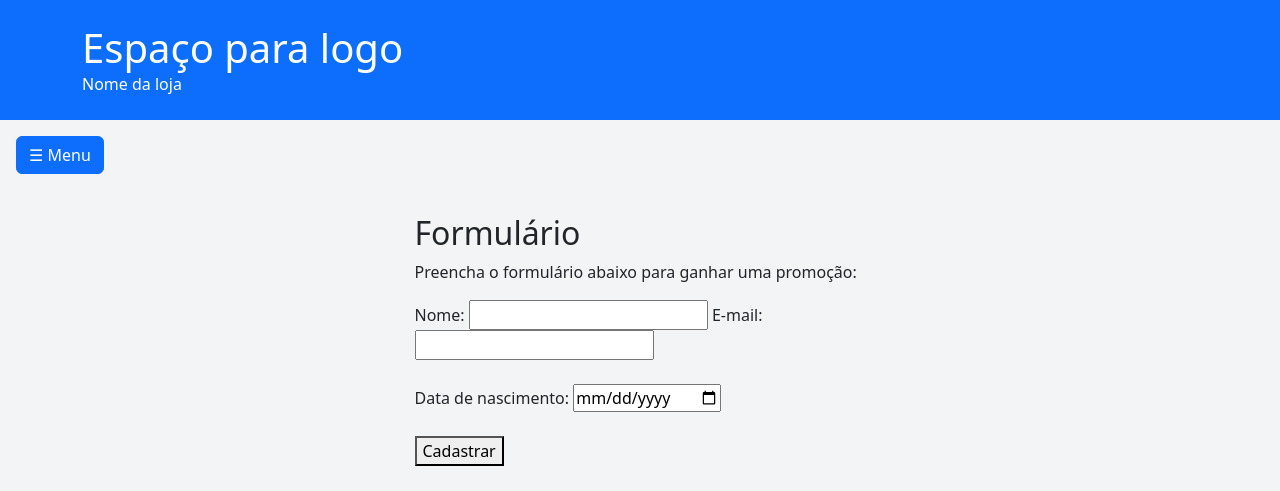
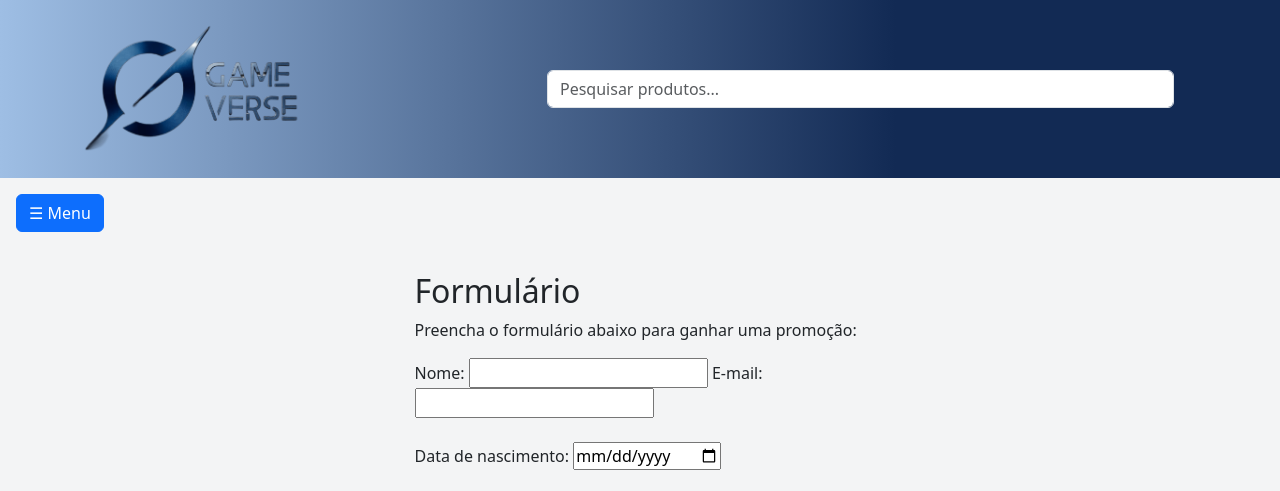
Before and after one commit to atividadesdatainara-glitch/GameVerse, a plain HTML site: page index.html in a window 1280 px wide. Shown: the top 491 px of the page. Drawn offline with Linux system fonts and the light colour scheme.

Commit message:
CSS pronto

```diff
--- a/index.html
+++ b/index.html
@@ -9,15 +9,35 @@
 </head>
 <body style="background-color: #f3f4f5;">
         <!--Header Sthefanny/Taynara-->
-<header class="container-fluid bg-primary text-white p-4">
+<header class="container-fluid game-color text-white p-4">
+
     <div class="container">
-        <h1 class="mb-0">Espaço para logo</h1>
-        <p class="mb-0">Nome da loja</p>
+        <div class="row align-items-center">
+            <!-- Logo -->
+             <div class="row align-items-center">
+
+            <div class="col-md-2">
+                <img src="logo/logo6.png" class="logo-game">
+            </div>
+                <!-- nome da loja-->
+            <div class="col-md-3 ">
+
+            </div>
+                <!-- Barra de pesquisa-->
+            <div class="col-md-7">
+                <input
+                    type="search"
+                    class="form-control"
+                    placeholder="Pesquisar produtos..."
+
+                >
+            </div>
+        </div>
     </div>
 </header>
 
     <!--Menu lateral Adriel / Kauã-->
-<button class="btn btn-primary m-3" type="button"
+<button class="btn btn-primary m-3 game-botao" type="button"
         data-bs-toggle="offcanvas"
         data-bs-target="#menuLateral">
     ☰ Menu
--- a/style.css
+++ b/style.css
@@ -27,3 +27,24 @@ footer {
 .carousel-control-next-icon {
     filter: invert(1);
 }
+
+/* Tainara*/
+
+/*Header*/
+.game-color{
+     background: linear-gradient(to right,
+      #9ebee4,
+      #122a54 70%);
+}
+/*Logo*/
+.logo-game{
+    width: 220px;
+    height: 130px;
+}
+
+/* Botoes*/
+
+.game-botao:hover{
+    background-color: #3a12aa;
+    border-color: #9ebee4;
+}
```
Also changed, not shown: logo/logo6.png (added).
